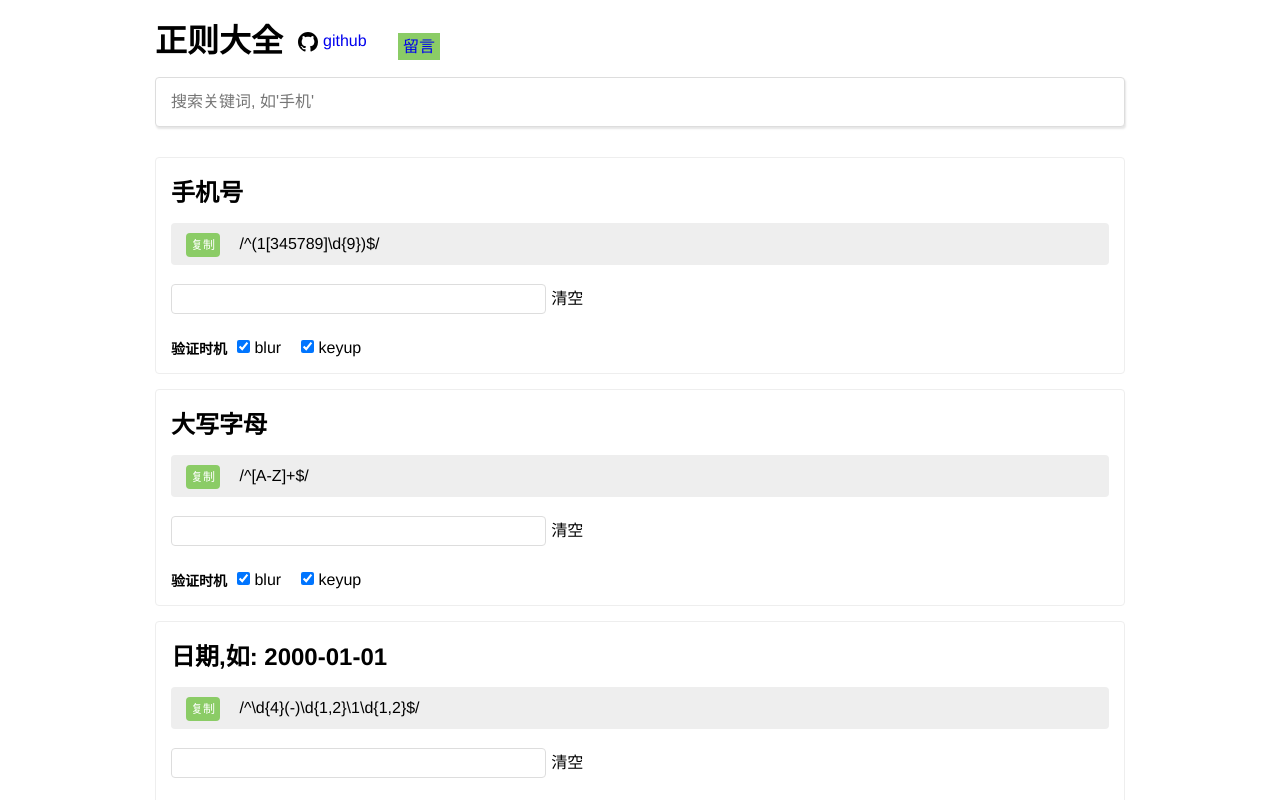
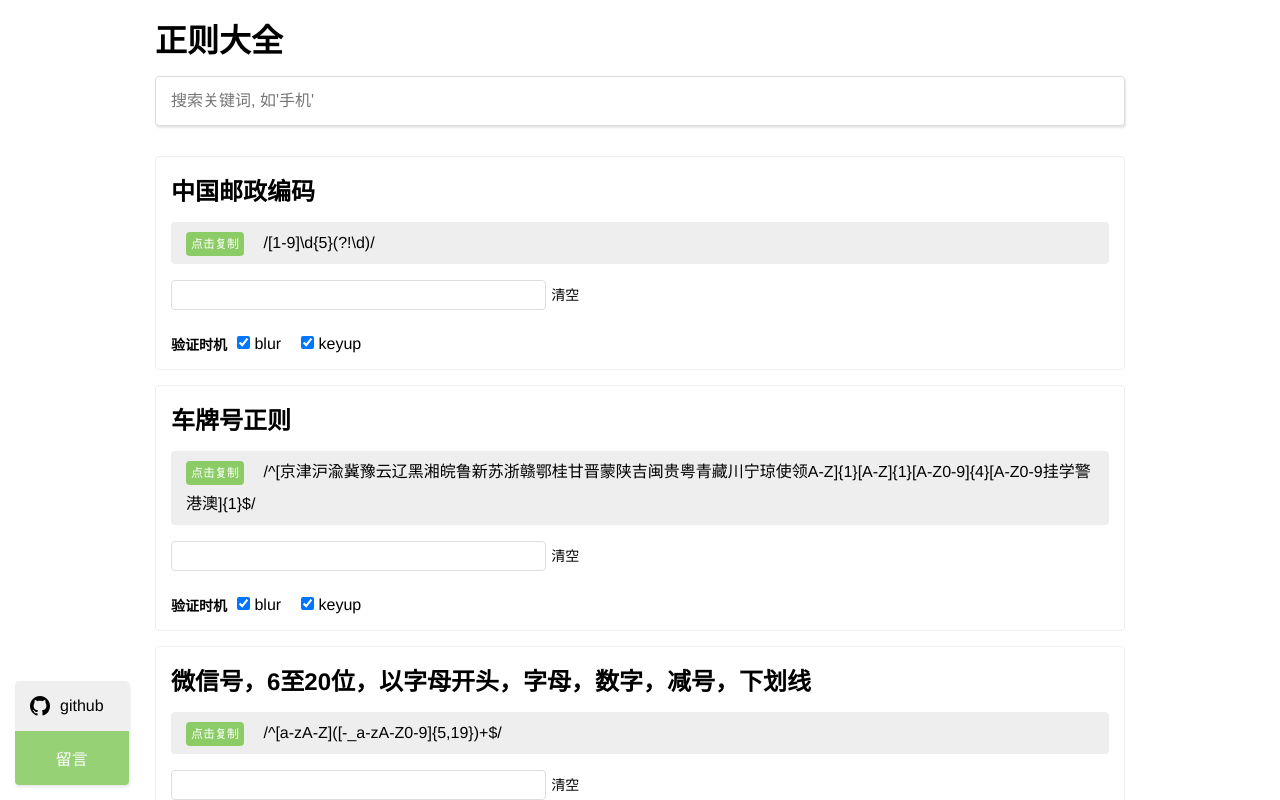
Before and after one commit to Saint-Prince/any-rule, a Vue app: page / in a window 1280 px wide. Shown: the top 800 px of the page. Built offline with nearby package versions, Linux system fonts and the light colour scheme.

Commit message:
style: 修改链接为悬浮式

```diff
--- a/public/index.html
+++ b/public/index.html
@@ -14,6 +14,7 @@
             margin: 0;
             box-sizing: border-box;
         }
+        body{overflow-x: hidden;overflow-y:scroll;}
 
         a{
             text-decoration:none;
--- a/src/App.vue
+++ b/src/App.vue
@@ -1,9 +1,19 @@
 <template>
   <main>
+    <article class="fixed">
+      <a href="https://github.com/any86/any-rule" target="_blank" class="github">
+        <svg height="20" viewBox="0 0 16 16" version="1.1" width="20" aria-hidden="true">
+          <path
+            fill-rule="evenodd"
+            d="M8 0C3.58 0 0 3.58 0 8c0 3.54 2.29 6.53 5.47 7.59.4.07.55-.17.55-.38 0-.19-.01-.82-.01-1.49-2.01.37-2.53-.49-2.69-.94-.09-.23-.48-.94-.82-1.13-.28-.15-.68-.52-.01-.53.63-.01 1.08.58 1.23.82.72 1.21 1.87.87 2.33.66.07-.52.28-.87.51-1.07-1.78-.2-3.64-.89-3.64-3.95 0-.87.31-1.59.82-2.15-.08-.2-.36-1.02.08-2.12 0 0 .67-.21 2.2.82.64-.18 1.32-.27 2-.27.68 0 1.36.09 2 .27 1.53-1.04 2.2-.82 2.2-.82.44 1.1.16 1.92.08 2.12.51.56.82 1.27.82 2.15 0 3.07-1.87 3.75-3.65 3.95.29.25.54.73.54 1.48 0 1.07-.01 1.93-.01 2.2 0 .21.15.46.55.38A8.013 8.013 0 0 0 16 8c0-4.42-3.58-8-8-8z"
+          ></path>
+        </svg>
+        <span>github</span>
+      </a>
+      <a class="message" href="https://github.com/any86/any-rule/issues/new" target="_blank">留言</a>
+    </article>
     <header>
       <h1>正则大全</h1>
-            <a href="https://github.com/any86/any-rule" target="_blank" class="github"><svg  height="20" viewBox="0 0 16 16" version="1.1" width="20" aria-hidden="true"><path fill-rule="evenodd" d="M8 0C3.58 0 0 3.58 0 8c0 3.54 2.29 6.53 5.47 7.59.4.07.55-.17.55-.38 0-.19-.01-.82-.01-1.49-2.01.37-2.53-.49-2.69-.94-.09-.23-.48-.94-.82-1.13-.28-.15-.68-.52-.01-.53.63-.01 1.08.58 1.23.82.72 1.21 1.87.87 2.33.66.07-.52.28-.87.51-1.07-1.78-.2-3.64-.89-3.64-3.95 0-.87.31-1.59.82-2.15-.08-.2-.36-1.02.08-2.12 0 0 .67-.21 2.2.82.64-.18 1.32-.27 2-.27.68 0 1.36.09 2 .27 1.53-1.04 2.2-.82 2.2-.82.44 1.1.16 1.92.08 2.12.51.56.82 1.27.82 2.15 0 3.07-1.87 3.75-3.65 3.95.29.25.54.73.54 1.48 0 1.07-.01 1.93-.01 2.2 0 .21.15.46.55.38A8.013 8.013 0 0 0 16 8c0-4.42-3.58-8-8-8z"></path></svg><span> github</span></a>
-            <a class="btn-msg" href="https://github.com/any86/any-rule" target="_blank">留言</a>
 
       <input
         ref="searchInput"
@@ -29,7 +39,7 @@
           <i class="border"></i>
           <h2>{{title}}</h2>
           <p class="rule">
-                        <span :data-clipboard-text="rule" class="btn-copy">复制</span>
+            <span :data-clipboard-text="rule" class="btn-copy">点击复制</span>
             {{rule}}
           </p>
           <section class="verification">
@@ -77,11 +87,11 @@ export default {
     components: {},
 
     data() {
-        Object.freeze(RULES);
+        Object.freeze(RULES.reverse());
 
         return {
             keyword: '',
-            rules:RULES,
+            rules: RULES,
             list: RULES.map(() => ({
                 value: '',
                 isOk: undefined,
@@ -99,19 +109,23 @@ export default {
         this.$on('hook:destroyed', () => {
             clipboard.destroy();
         });
-
-        clipboard.on('success', ()=> {
-            alert('复制成功!');
-            // console.info('Action:', e.action);
-            // console.info('Text:', e.text);
-            // console.info('Trigger:', e.trigger);
-            // e.clearSelection();
+        let timer = null;
+        clipboard.on('success', (e) => {
+            clearTimeout(timer);
+            const el = e.trigger;
+            if (el.classList.contains('success')) {
+                el.classList.remove('success');
+            }
+            el.classList.add('success');
+            timer = setTimeout(() => {
+                el.classList.remove('success');
+            }, 1000);
         });
     },
 
     methods: {
         search() {
-            if ('' !== this.keyword){
+            if ('' !== this.keyword) {
                 this.rules = this.rules.filter(({ title }) => -1 !== title.indexOf(this.keyword.toLowerCase()));
             } else {
                 this.rules = RULES;
@@ -149,6 +163,15 @@ export default {
 <style lang="scss" scoped>
 $primary: rgb(139, 204, 102);
 $radius: 4px;
+@keyframes slide {
+    from {
+        top: 0;
+    }
+    to {
+        top: 100px;
+    }
+}
+
 @keyframes shrinkBorder {
     from {
     }
@@ -166,8 +189,47 @@ main {
     -webkit-font-smoothing: antialiased;
     -moz-osx-font-smoothing: grayscale;
     max-width: 1000px;
-    width:100%;
+    width: 100%;
     margin: auto;
+
+    .fixed {
+        position: fixed;
+        z-index: 1986;
+        left: 15px;
+        bottom: 15px;
+        box-shadow: 1px 2px 3px rgba(0, 0, 0, 0.1);
+        border-radius: $radius;
+        overflow: hidden;
+        > a {
+            display: flex;
+            align-content: center;
+            align-items: center;
+            justify-content: center;
+            justify-items: center;
+            font-size: 16px;
+            text-align: center;
+            padding: 15px;
+            &:active {
+                opacity: 0.6;
+                box-shadow: none;
+            }
+            &:hover {
+                opacity: 0.6;
+            }
+            &.github {
+                background: rgba(#eee, 0.9);
+                > span {
+                    color: #000;
+                    padding: 0 10px;
+                }
+            }
+            &.message {
+                background: rgba($primary, 0.9);
+                color: #fff;
+            }
+        }
+    }
+
     header {
         padding: 15px;
         > .search-input {
@@ -179,16 +241,9 @@ main {
             border-radius: $radius;
             box-shadow: 1px 2px 2px rgba(0, 0, 0, 0.1);
         }
-        h1{display:inline-block;}
-        .github{
-            margin-left:15px;
-            display:inline-flex;
-            width:100px;
-            height:30px;
-            >span{padding-left:5px;}
+        h1 {
+            display: inline-block;
         }
-        .btn-msg{padding:5px;background:$primary;}
-
     }
     ul.list {
         padding: 15px;
@@ -226,7 +281,7 @@ main {
                 background: #eee;
                 color: #000;
                 border-radius: $radius;
-                line-height:2;
+                line-height: 2;
                 > .btn-copy {
                     border-radius: $radius;
                     margin-right: 15px;
@@ -235,7 +290,18 @@ main {
                     color: #fff;
                     font-size: 12px;
                     cursor: pointer;
-
+                    &.success {
+                        &:after {
+                            content: '复制成功';
+                            border-radius: $radius;
+                            display: block;
+                            padding: 5px 15px;
+                            background: rgba(0, 0, 0, 0.8);
+                            color: #fff;
+                            text-align: center;
+                            position: absolute;
+                        }
+                    }
                     &:active {
                         opacity: 0.6;
                         color: #444;
@@ -262,6 +328,13 @@ main {
                             padding: 5px;
                             color: #000;
                             display: inline-block;
+                            font-size: 14px;
+                            &:active {
+                                color: #ccc;
+                            }
+                            &:hover {
+                                color: #666;
+                            }
                         }
                     }
                 }
```
Lines whose indentation alone changed are shown as unchanged.
